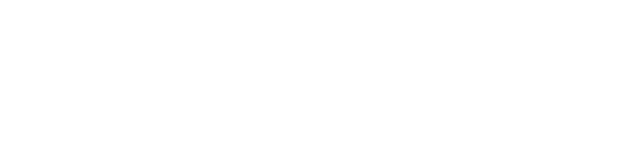
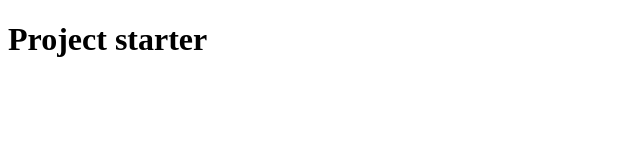
Before and after one commit to huynguyen294/50-project-web, a plain HTML site: page index.html in a window 1280 px wide. Shown: the whole page, without its empty margins (0-640 px from the left). Drawn offline with Linux system fonts and the light colour scheme.

Commit message:
update index.html

```diff
--- a/index.html
+++ b/index.html
@@ -7,6 +7,7 @@
     <title>50 project web</title>
 </head>
 <body>
+    <h1>Project starter</h1>
     <a href="./00_project_starter/"></a>
 </body>
 </html>
```
